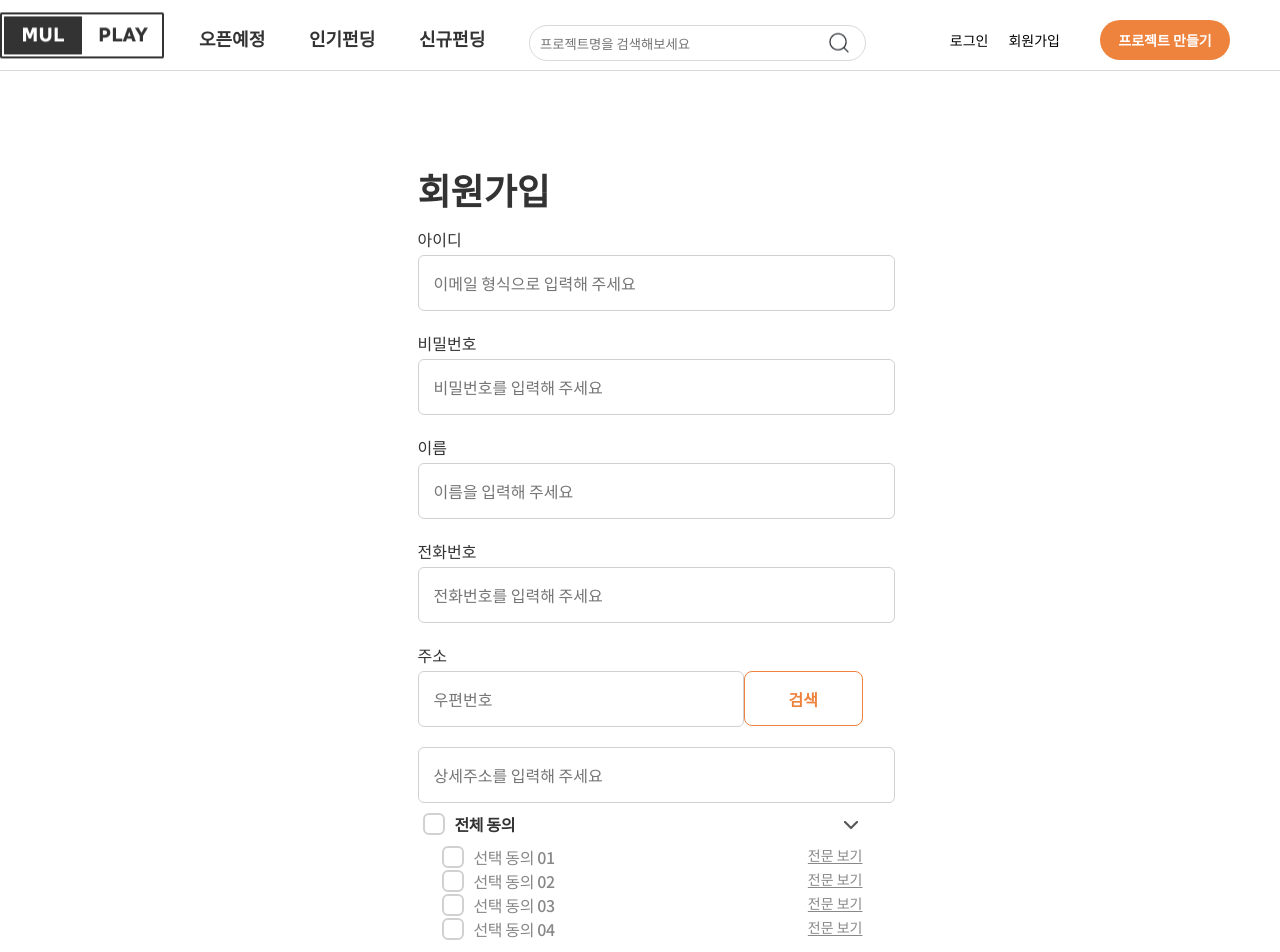
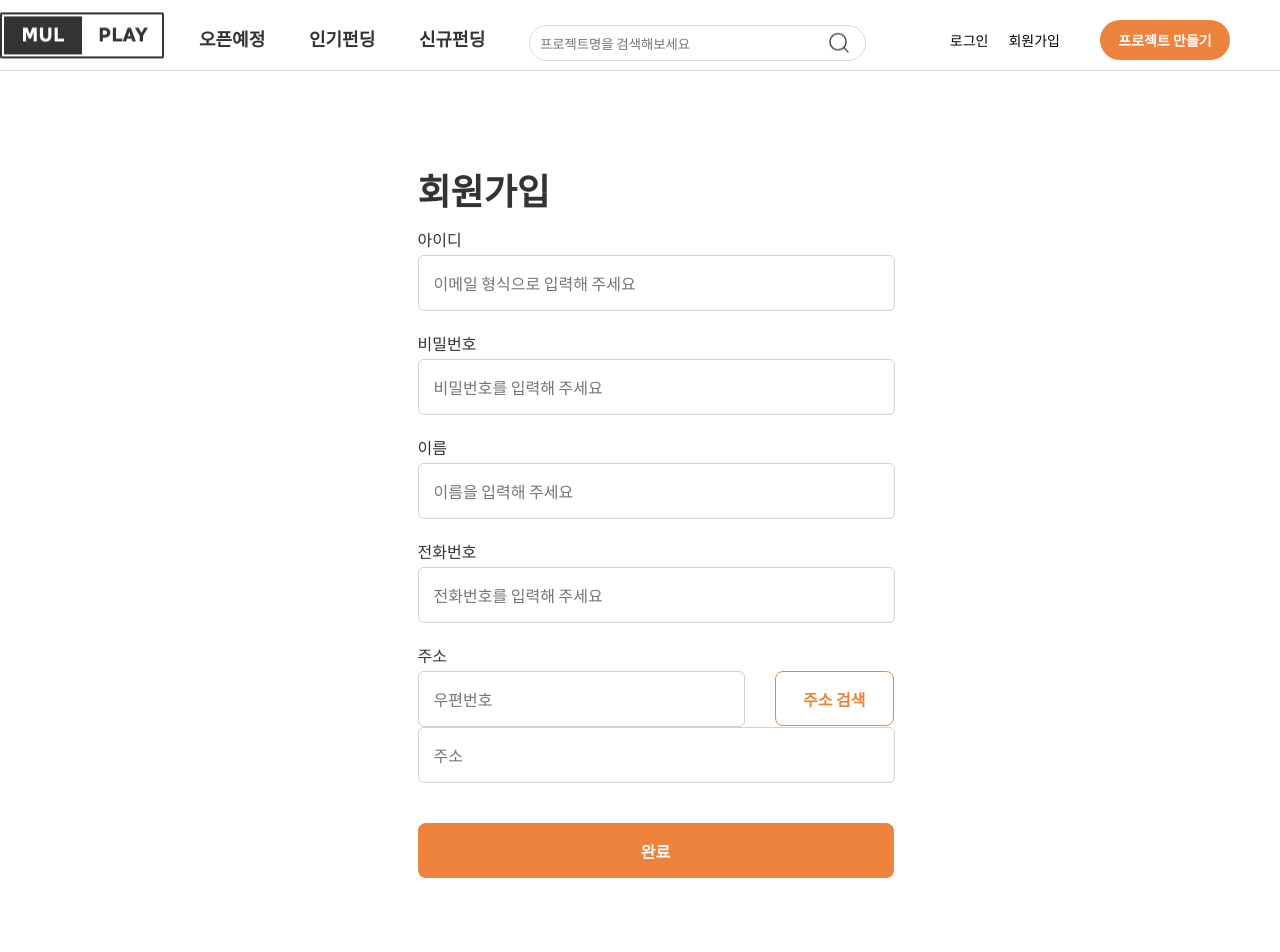
Before and after one commit to project-mulplay/project-mulplay2, a React (Create React App) app: page /signup in a window 1280 px wide. Shown: the top 952 px of the page. Built offline with nearby package versions, Linux system fonts and the light colour scheme; a web font is replaced by a local one.

Commit message:
[refector] 로그인, 회원가입 미구현 기능 제거, 주소 API 추가

```diff
--- a/src/pages/login/Login.css
+++ b/src/pages/login/Login.css
@@ -16,7 +16,7 @@
 /* container */
 #container_login {
   width: 445px;
-  margin: 100px auto;
+  margin: 250px auto;
 }
 #container_login h1 {
   display: block;
@@ -101,7 +101,7 @@
   font-size: 16px;
   font-weight: 600;
   color: #fff;
-  width: 100%;
+  width: 107%;
   height: 55px;
   border: none;
   border-radius: 8px;
@@ -114,26 +114,12 @@
   background-color: #ffa66b;
 }
 
+
 /* sns 로그인 */
 
-.sns_container {
-  margin: 40px 0 20px 0;
-  display: flex;
-  justify-content: center;
-}
-.sns_login {
-  padding: 18px 28px;
-  background-color: #fff;
-  border: 1px solid #d1d1d1;
-  border-radius: 16px;
-  margin-right: 12px;
-  cursor: pointer;
-}
-.sns_container:last-child {
-  margin-right: 0;
-}
-
 .signup_btn {
+  margin-top: 40px;
+  margin-left: 15px;
   font-size: 14px;
   color: #888;
   font-weight: 400;
--- a/src/pages/login/Login.js
+++ b/src/pages/login/Login.js
@@ -1,8 +1,5 @@
 import "./Login.css";
 import { useState } from "react";
-import GoogleIcon from "./../../assets/image/icon_google.svg";
-import KakaoIcon from "./../../assets/image/icon_kakaotalk.svg";
-import AppleIcon from "./../../assets/image/icon_apple.svg";
 import axios from "axios";
 import { useNavigate } from "react-router-dom";
 import { useCookies } from "react-cookie";
@@ -41,8 +38,6 @@ const Login = () => {
       ) {
         alert("로그인되었습니다.");
         navigate("/");
-      } else if (response.data.user_stat === 2) {
-        alert("탈퇴한 회원입니다.");
       } else {
         alert("아이디 또는 비밀번호가 일치하지 않습니다.");
       }
@@ -53,8 +48,8 @@ const Login = () => {
 
   // 미완성된 기능 알람
   const onClick = () => {
-    alert("아직 미구현된 기능입니다.");
-  };
+    alert("아직 미구현된 기능입니다.")
+  }
 
   return (
     <section id="container_login">
@@ -82,12 +77,11 @@ const Login = () => {
             onChange={(e) => setPassword(e.target.value)}
           />
         </div>
-        <div className="container_savefind">
+        {/* 아이디 저장, 아이디 찾기 주석처리 */}
+        {/* <div className="container_savefind">
           <div className="save_box">
-            <input type="checkbox" className="chk_btn" id="chk_save" />
-            <label for="chk_save" className="title">
-              아이디 저장
-            </label>
+            <input type="checkbox" className="chk_btn" id="chk_save"/>
+            <label for="chk_save" className="title">아이디 저장</label>
           </div>
 
           <div className="find_box">
@@ -95,28 +89,17 @@ const Login = () => {
               아이디 / 비밀번호 찾기
             </a>
           </div>
-        </div>
+        </div> */}
         <button type="submit" className="btn_login">
           로그인
         </button>
-        {/* sns 로그인 */}
-        <div className="sns_container">
-          <div className="sns_login google" onClick={onClick}>
-            <img src={GoogleIcon} alt="" />
-          </div>
-          <div className="sns_login kakao" onClick={onClick}>
-            <img src={KakaoIcon} alt="" />
-          </div>
-          <div className="sns_login apple" onClick={onClick}>
-            <img src={AppleIcon} alt="" />
-          </div>
-        </div>
+
         <div className="signup_btn">
           아직 계정이 없으신가요?{" "}
-          <Link to="/signup">
-            <a className="atag" href="#">
-              회원가입
-            </a>
+          <Link to='/signup'>
+          <a className="atag" href="#">
+            회원가입
+          </a>
           </Link>
         </div>
       </form>
--- a/src/pages/signup/Signup.css
+++ b/src/pages/signup/Signup.css
@@ -94,7 +94,19 @@
   border: 1px solid rgb(238, 131, 62);
   background-color: #fff;
   cursor: pointer;
+  margin-left: 30px;
 }
+
+#container_signup .form_signup .btn_search:hover {
+  background-color: #ee833e;
+  color: #fff;
+}
+
+.column {
+  width: 107%;
+}
+
+
 
 /* 체크박스 스타일 */
 .agreement__container a {
@@ -175,7 +187,7 @@
   font-size: 16px;
   font-weight: 600;
   color: #fff;
-  width: 100%;
+  width: 107%;
   height: 55px;
   border: none;
   border-radius: 8px;
--- a/src/pages/signup/Signup.js
+++ b/src/pages/signup/Signup.js
@@ -2,9 +2,37 @@ import "./Signup.css";
 import { useState, useEffect } from "react";
 import axios from "axios";
 import { useNavigate } from "react-router-dom";
-import GoogleIcon from "./../../assets/image/icon_google.svg";
-import KakaoIcon from "./../../assets/image/icon_kakaotalk.svg";
-import AppleIcon from "./../../assets/image/icon_apple.svg";
+import DaumPostcode from 'react-daum-postcode';
+
+
+// Daum 우편번호 조회 서비스
+const AddressModal = ({ showModal, closeModal, setInputAddressValue, setInputZipCodeValue }) => {
+  const onCompletePost = data => {
+    closeModal();
+    setInputAddressValue(data.address);
+    setInputZipCodeValue(data.zonecode);
+  };
+
+  const postCodeStyle = {
+    display: showModal ? 'block' : 'none',
+    position: 'fixed',
+    top: '50%',
+    left: '50%',
+    transform: 'translate(-50%, -50%)',
+    zIndex: 9999,
+    backgroundColor: '#fff',
+    width: '400px',
+    height: '400px',
+    border: '1px solid #ccc',
+  };
+
+  return (
+    <div style={postCodeStyle}>
+      <DaumPostcode onComplete={onCompletePost} width={'100%'} height={'100%'} autoClose={true} animation={true} />
+    </div>
+  );
+};
+
 
 const Signup = () => {
   const currentDate = new Date();
@@ -25,12 +53,15 @@ const Signup = () => {
     img_no: 1,
   });
 
+  // 주소 변경을 포함하여 모든 입력 변경을 다루는 handleChange 함수
   const handleChange = (e) => {
+    const { name, value } = e.target;
     setData({
       ...data,
-      [e.target.name]: e.target.value,
+      [name]: value,
     });
   };
+
 
   const handleSubmit = async (e) => {
     e.preventDefault();
@@ -48,6 +79,40 @@ const Signup = () => {
         console.error("요청 실패:", error);
       }
     };
+
+    // 주소 입력 값이 변경될 때 user_address에 해당 값을 설정합니다.
+    const handleAddressChange = (e) => {
+      setInputAddressValue(e.target.value);
+      setData({
+        ...data,
+        user_address: e.target.value,
+      });
+    };
+
+    // 주소 api
+    const [modalState, setModalState] = useState(false);
+    const [inputAddressValue, setInputAddressValue] = useState('');
+    const [inputZipCodeValue, setInputZipCodeValue] = useState('');
+
+    useEffect(() => {
+      setData(prevData => ({
+        ...prevData,
+        user_address: inputAddressValue,
+      }));
+    }, [inputAddressValue]);
+    const openModal = () => {
+      setModalState(true);
+    };
+
+  const closeModal = () => {
+    setModalState(false);
+  };
+
+  const handleZipCode = event => {
+    setInputZipCodeValue(event.target.value);
+  };
+
+
 
   return (
     <section id="container_signup">
@@ -68,7 +133,7 @@ const Signup = () => {
           <label>비밀번호</label>
           <input
             className="input_text"
-            type="text"
+            type="password"
             placeholder="비밀번호를 입력해 주세요"
             required
             name="user_pw"
@@ -100,69 +165,18 @@ const Signup = () => {
         <div className="input_box adr">
           <label>주소</label>
           <div className="column">
-            <input
-              type="text"
-              className="input_text"
-              placeholder="우편번호"
-              required
-              name="user_address"
-              onChange={handleChange}
+          <input className="input_text" onChange={handleZipCode} value={inputZipCodeValue} placeholder="우편번호" type={'text'} />
+          <button className="btn_search" type="button"  onClick={openModal}>주소 검색</button>
+            {/* <button className="btn_search" id="yourButtonId" onclick={openDaumPostcode}>검색</button> */}
+          </div>
+          <input className="input_text" value={inputAddressValue} name="user_address" onChange={handleAddressChange} placeholder="주소" type={'text'} />
+
+          <AddressModal
+            showModal={modalState}
+            closeModal={closeModal}
+            setInputAddressValue={setInputAddressValue}
+            setInputZipCodeValue={setInputZipCodeValue}
           />
-
-            <button className="btn_search">검색</button>
-          </div>
-        </div>
-        <div className="input_box">
-          <input
-            className="input_text"
-            type="text"
-            placeholder="상세주소를 입력해 주세요"
-            required
-          />
-        </div>
-
-        <div className="agreement__container">
-          <ul className="agreement__all">
-            <li className="check_all">
-              <input type="checkbox" className="chk_btn" id="chk_all" />
-              <label className="title" htmlFor="chk_all">
-                전체 동의
-              </label>
-              <i></i>
-            </li>
-            <li>
-              <ul className="agreement__each">
-                <li>
-                  <input type="checkbox" className="chk_btn" id="chk_01" />
-                  <label htmlFor="chk_01">선택 동의 01</label>
-                  <a href="#" className="more_btn">
-                    전문 보기
-                  </a>
-                </li>
-                <li>
-                  <input type="checkbox" className="chk_btn" id="chk_02" />
-                  <label htmlFor="chk_02">선택 동의 02</label>
-                  <a href="#" className="more_btn">
-                    전문 보기
-                  </a>
-                </li>
-                <li>
-                  <input type="checkbox" className="chk_btn" id="chk_03" />
-                  <label htmlFor="chk_03">선택 동의 03</label>
-                  <a href="#" className="more_btn">
-                    전문 보기
-                  </a>
-                </li>
-                <li>
-                  <input type="checkbox" className="chk_btn" id="chk_04" />
-                  <label htmlFor="chk_04">선택 동의 04</label>
-                  <a href="#" className="more_btn">
-                    전문 보기
-                  </a>
-                </li>
-              </ul>
-            </li>
-          </ul>
         </div>
 
         <button type="submit" className="btn_signup" onClick={handleSubmit}>
```
Lines whose indentation alone changed are shown as unchanged.
